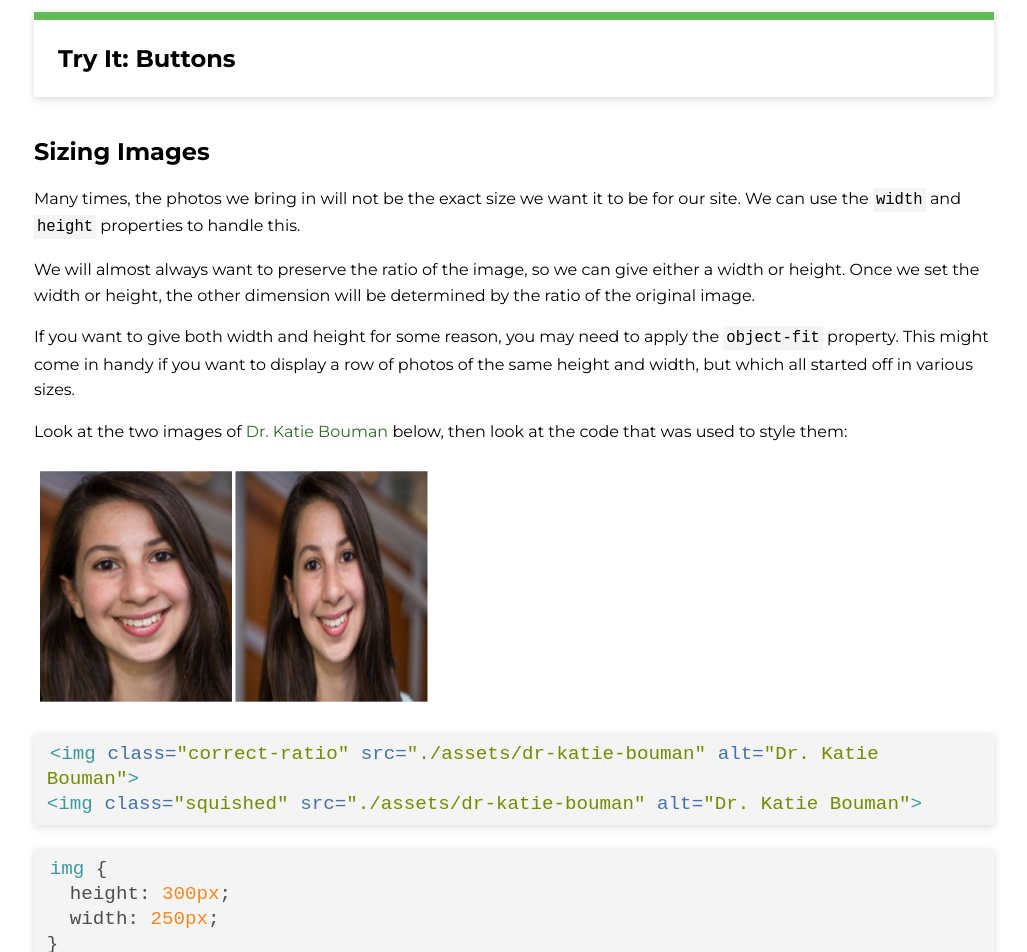
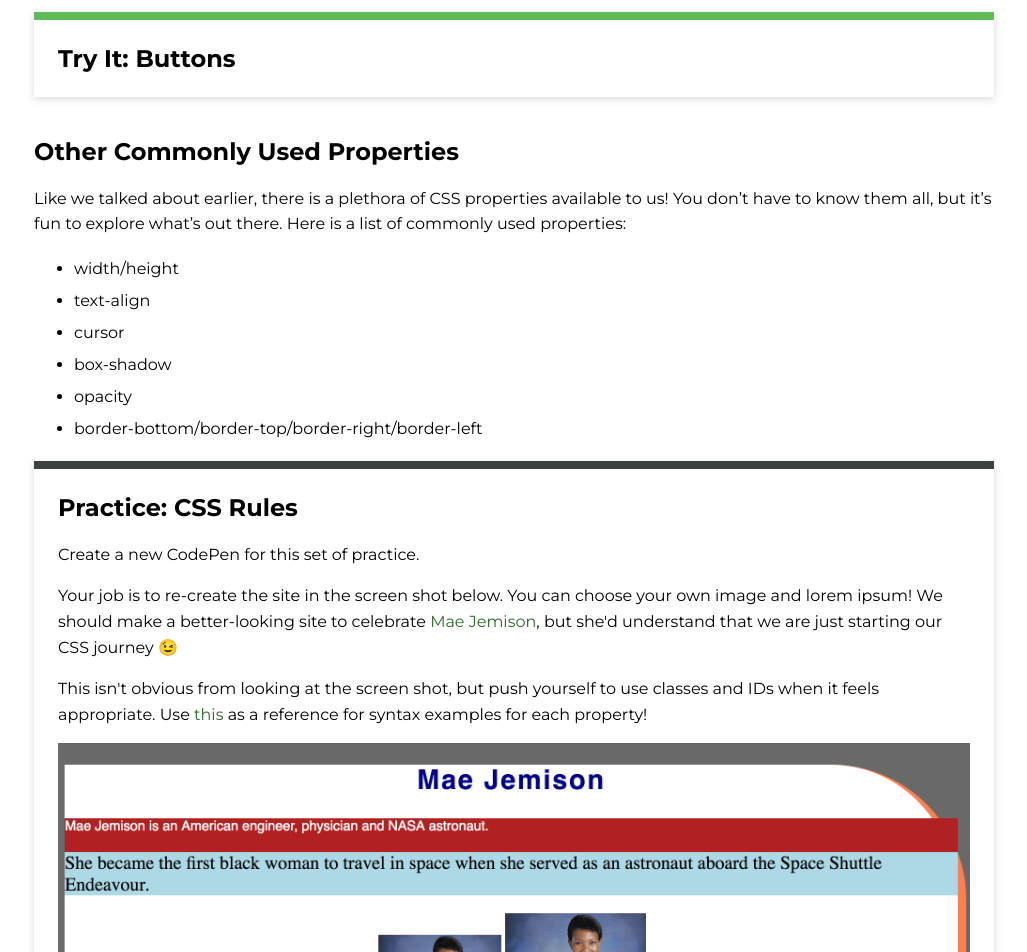
Before and after one commit to ameseee/kwk-curriculum-site, a Jekyll site: the page built from web-app/lessons/css-intro/index.md, in a window 1280 px wide and 1400 px high, scrolled down 5524 px. Shown: the top 952 px of the window, without its empty margins (126-1153 px from the left). Built offline with Jekyll 4.4.1, drawn with Linux system fonts in a browser that asks for light colours; nearby versions of some CDN libraries; some of the changed text lies outside the part shown.

Commit message:
Remove image sizing from intro lesson

````diff
--- a/web-app/lessons/css-intro/index.md
+++ b/web-app/lessons/css-intro/index.md
@@ -162,42 +162,6 @@ Another property/value pair that we haven't talked about:
   <p></p>
 </div>
 
-## Sizing Images
-
-Many times, the photos we bring in will not be the exact size we want it to be for our site. We can use the `width` and `height` properties to handle this.
-
-We will almost always want to preserve the ratio of the image, so we can give either a width or height. Once we set the width or height, the other dimension will be determined by the ratio of the original image.
-
-If you want to give both width and height for some reason, you may need to apply the `object-fit` property. This might come in handy if you want to display a row of photos of the same height and width, but which all started off in various sizes.
-
-Look at the two images of <a target="blank" href="https://www.youtube.com/watch?v=dhWPBY4IgRU">Dr. Katie Bouman</a> below, then look at the code that was used to style them:
-
-<img class="image-ratio" src="./assets/dr-katie-bouman.png" alt="Two photos, the one on the left has the correct ratio, the one on the right is squished">
-
-```html
-<img class="correct-ratio" src="./assets/dr-katie-bouman" alt="Dr. Katie Bouman">
-<img class="squished" src="./assets/dr-katie-bouman" alt="Dr. Katie Bouman">
-```
-
-```css
-img {
-  height: 300px;
-  width: 250px;
-}
-
-.correct-ratio {
-  object-fit: cover;
-}
-```
-
-The `object-fit` property on the `.correct-ratio` class fixed the distorted ratio for us. We did lose some of the photo (sides), but with most things, we want to maintain the original ratio.
-
-<div class="try-it">
-  <h2>Try It: Sizing Images</h2>
-  <p>Open up a new CodePen. Find 3 photos from <a target="blank" href="https://www.pexels.com/">Pexels</a> and create image tags for each of them in the new CodePen. Get a mix of images that are vertical and horizontal.</p>
-  <p>Style the photos so they appear to be the same size, and make sure they aren't squished!</p>
-</div>
-
 ## Other Commonly Used Properties
 
 Like we talked about earlier, there is a plethora of CSS properties available to us! You don't have to know them all, but it's fun to explore what's out there. Here is a list of commonly used properties:
````
